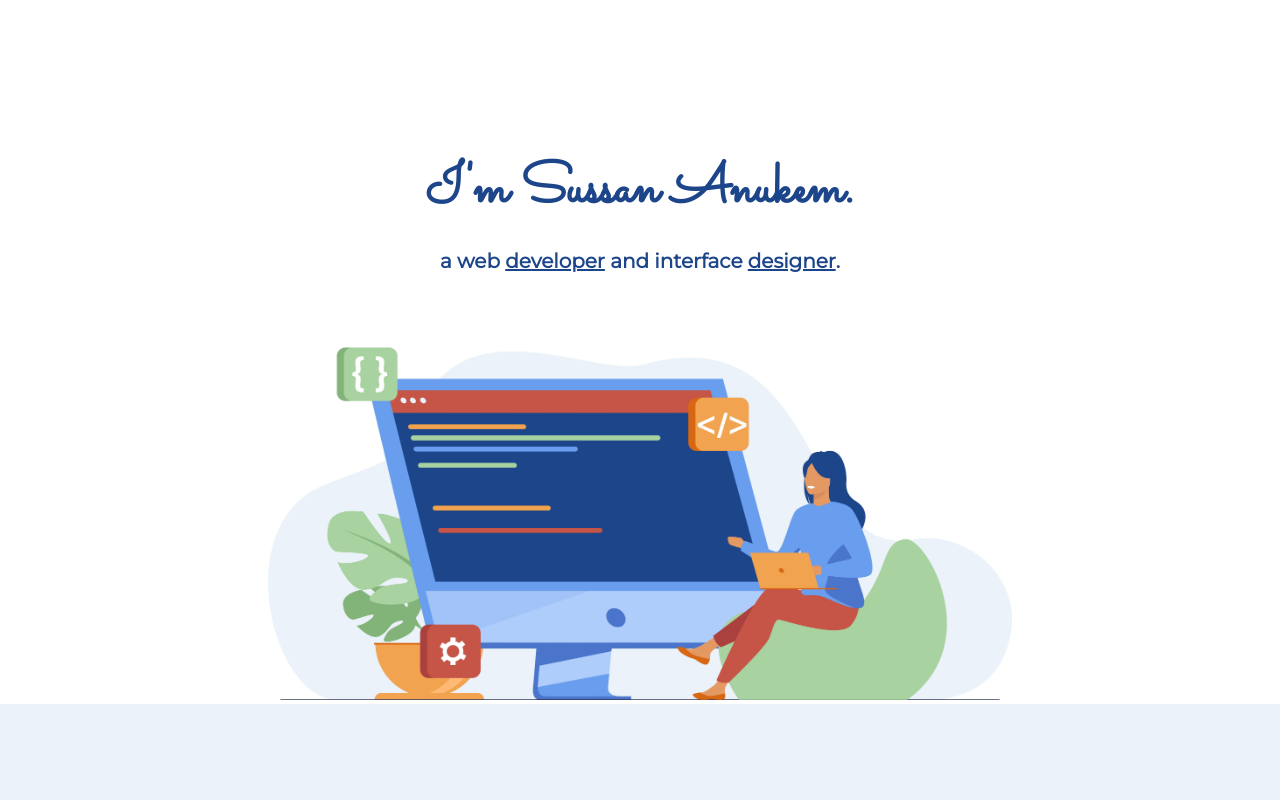
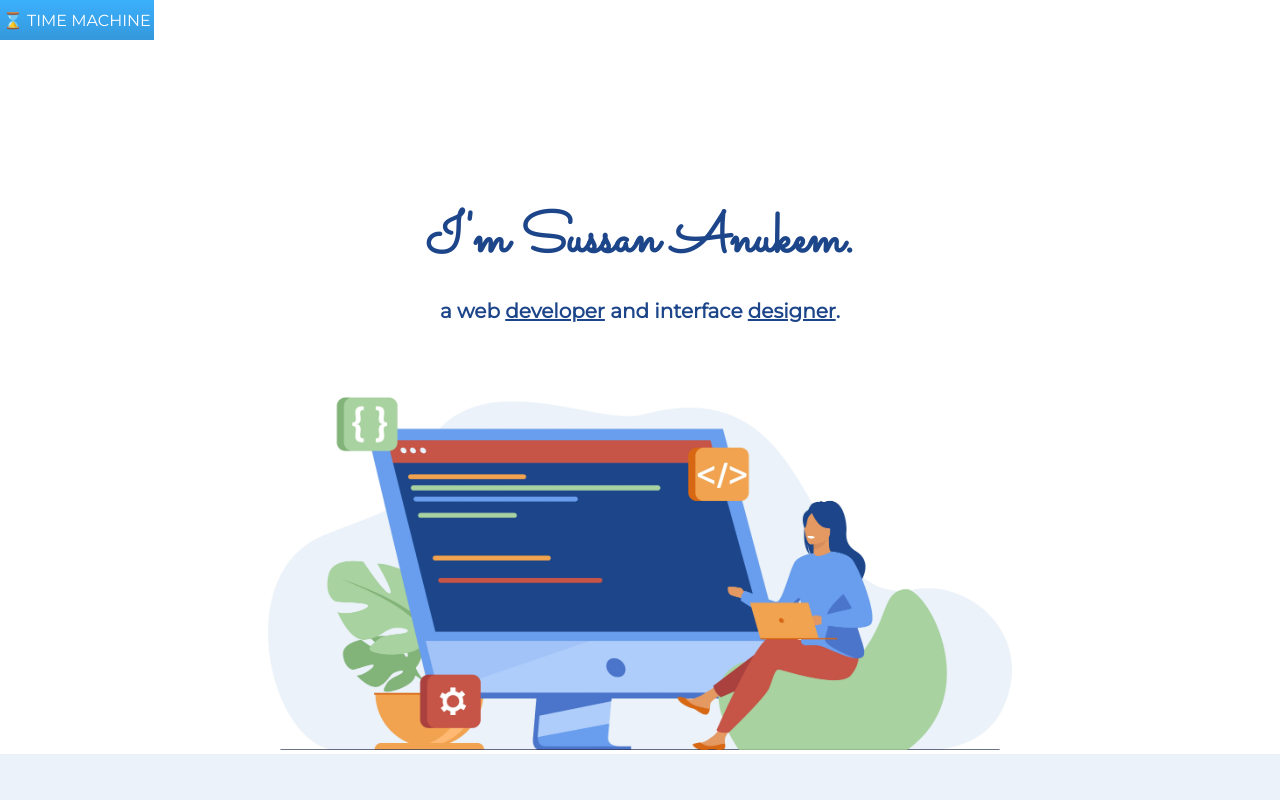
Before and after one commit to sussananukem/my-site, a plain HTML site: page index.html in a window 1280 px wide. Shown: the top 800 px of the page. Drawn offline with Linux system fonts and the light colour scheme; grey boxes are pictures that could not be loaded.

Commit message:
Added Time Machine Feature

```diff
--- a/css/styles.css
+++ b/css/styles.css
@@ -44,7 +44,7 @@ hr{
 }
 
 .top-container {
-  padding-top: 100px;
+  padding-top: 150px;
   position: relative;
   background-color: white;
 }
@@ -82,8 +82,7 @@ hr{
   padding: 50px 0;
 }
 
-.skills{
- }
+
 
 .coding-img{
   float: left;
@@ -122,11 +121,9 @@ hr{
 
 .btn {
   background: #1d458a;
-  background-image: -webkit-linear-gradient(top, #1d458a, #2980b9);
-  background-image: -moz-linear-gradient(top, #1d458a, #2980b9);
-  background-image: -ms-linear-gradient(top, #1d458a, #2980b9);
-  background-image: -o-linear-gradient(top, #1d458a, #2980b9);
-  background-image: linear-gradient(to bottom, #1d458a, #2980b9);
+
+  background-image: linear-gradient(top, #1d458a, #2980b9);
+   background-image: linear-gradient(to bottom, #1d458a, #2980b9);
   -webkit-border-radius: 10;
   -moz-border-radius: 10;
   border-radius: 10px;
@@ -139,11 +136,9 @@ hr{
 
 .btn:hover {
   background: #3cb0fd;
-  background-image: -webkit-linear-gradient(top, #3cb0fd, #3498db);
-  background-image: -moz-linear-gradient(top, #3cb0fd, #3498db);
-  background-image: -ms-linear-gradient(top, #3cb0fd, #3498db);
-  background-image: -o-linear-gradient(top, #3cb0fd, #3498db);
-  background-image: linear-gradient(to bottom, #3cb0fd, #3498db);
+
+  background-image: linear-gradient(top, #3cb0fd, #3498db);
+   background-image: linear-gradient(to bottom, #3cb0fd, #3498db);
   text-decoration: none;
 }
 
@@ -156,7 +151,7 @@ hr{
 
 }
 
-#copyR{
+.copyR{
   font-size: 0.8rem;
 }
 
@@ -168,3 +163,30 @@ hr{
 .design{
   margin-bottom: 80px;
 }
+
+.mynav{
+  font-family: Montserrat;
+  color: #ffffff;
+  font-size: 16px;
+   text-decoration: none;
+ }
+
+.navigation{
+  position: fixed;
+  top: 0;
+  left: 0;
+  background: #1d458a;
+   background-image: linear-gradient(top, #1d458a, #2980b9);
+   background-image: linear-gradient(to bottom, #1d458a, #2980b9);
+  margin: 0 20px 0 0;
+  text-align: center;
+  padding: 10px 0;
+  width: 12%;
+ }
+
+.navigation:hover{
+  background: #3cb0fd;
+   background-image: linear-gradient(top, #3cb0fd, #3498db);
+   background-image: linear-gradient(to bottom, #3cb0fd, #3498db);
+  text-decoration: none;
+}
--- a/index.html
+++ b/index.html
@@ -12,8 +12,11 @@
 </head>
 
 <body>
+
   <div class="top-container">
-
+    <div class="navigation">
+      <a  class="mynav" href="https://sussananukem.github.io/my-resume/">⌛ TIME MACHINE</a>
+    </div>
     <div class="header">
       <h1>I'm Sussan Anukem.</h1>
       <h2 class="normal">a web <span class="underline">developer</span> and interface <span class="underline">designer</span>.</h2>
@@ -61,7 +64,7 @@
     <a class="footer-link" href="https://mobile.twitter.com/AnukemSussan">Twitter</a>
     <a class="footer-link" href="https://t.co/j2bxVD1XSl">Website</a>
   <div class="copyright">
-    <p id="copyR">© KodeTouch 2022.</p>
+    <p class="copyR">© KodeTouch 2022.</p>
   </div>
   </div>
 </body>
```
